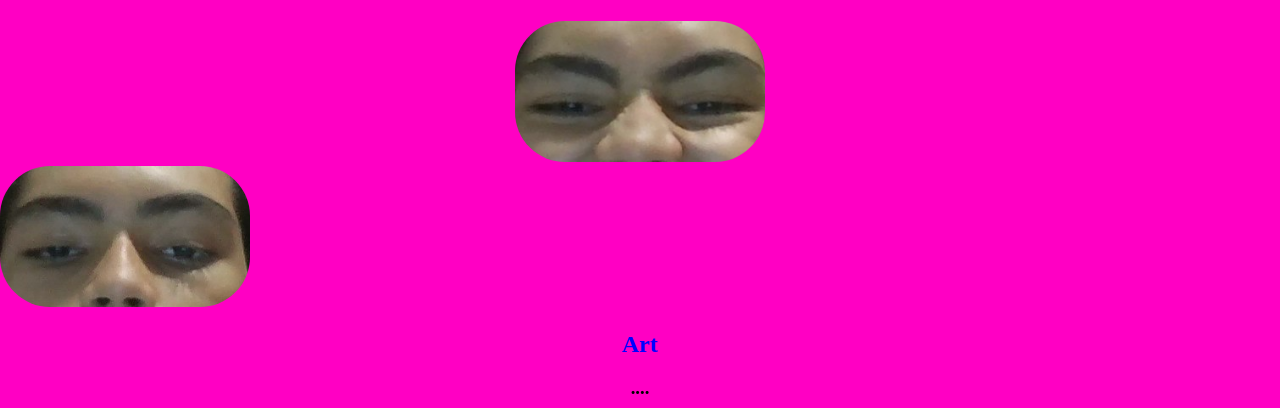
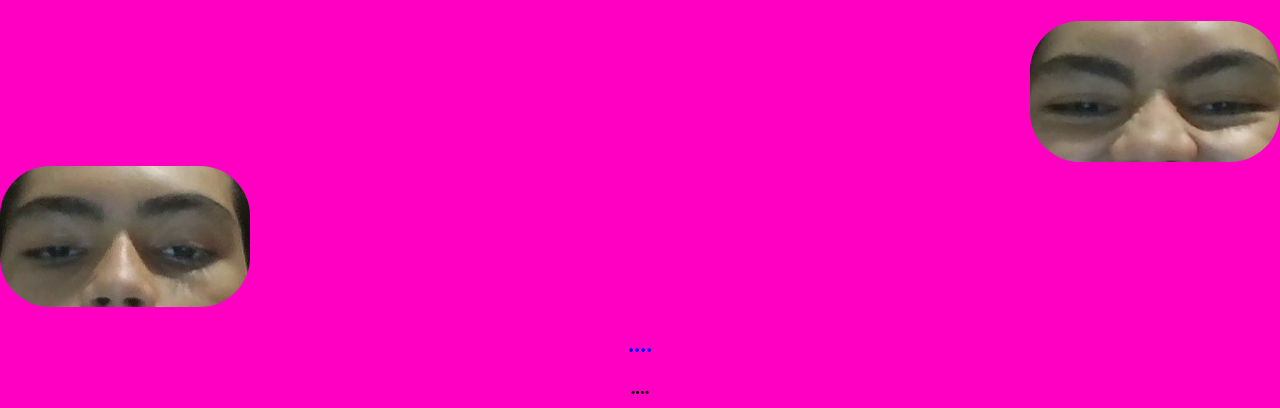
Before and after one commit to CosCeno/SiteTeste1, a plain HTML site: page index.html in a window 1280 px wide. Shown: the top 408 px of the page. Drawn offline with Linux system fonts and the light colour scheme.

Commit message:
Add files via upload

```diff
--- a/index.html
+++ b/index.html
@@ -37,7 +37,7 @@
 
   <div>
 
-    <div style="text-align: center;">
+    <div style="text-align: right;">
       <img src="Imagens(EYES)/HAR.jpg" alt="">
     </div>
 
@@ -49,7 +49,7 @@
 
 
   <div style="text-align: center">
-    <h2>Art</h2>
+    <h2>....</h2>
     <h3>....</h3>
     <h1>....</h1>
   </div>
```
